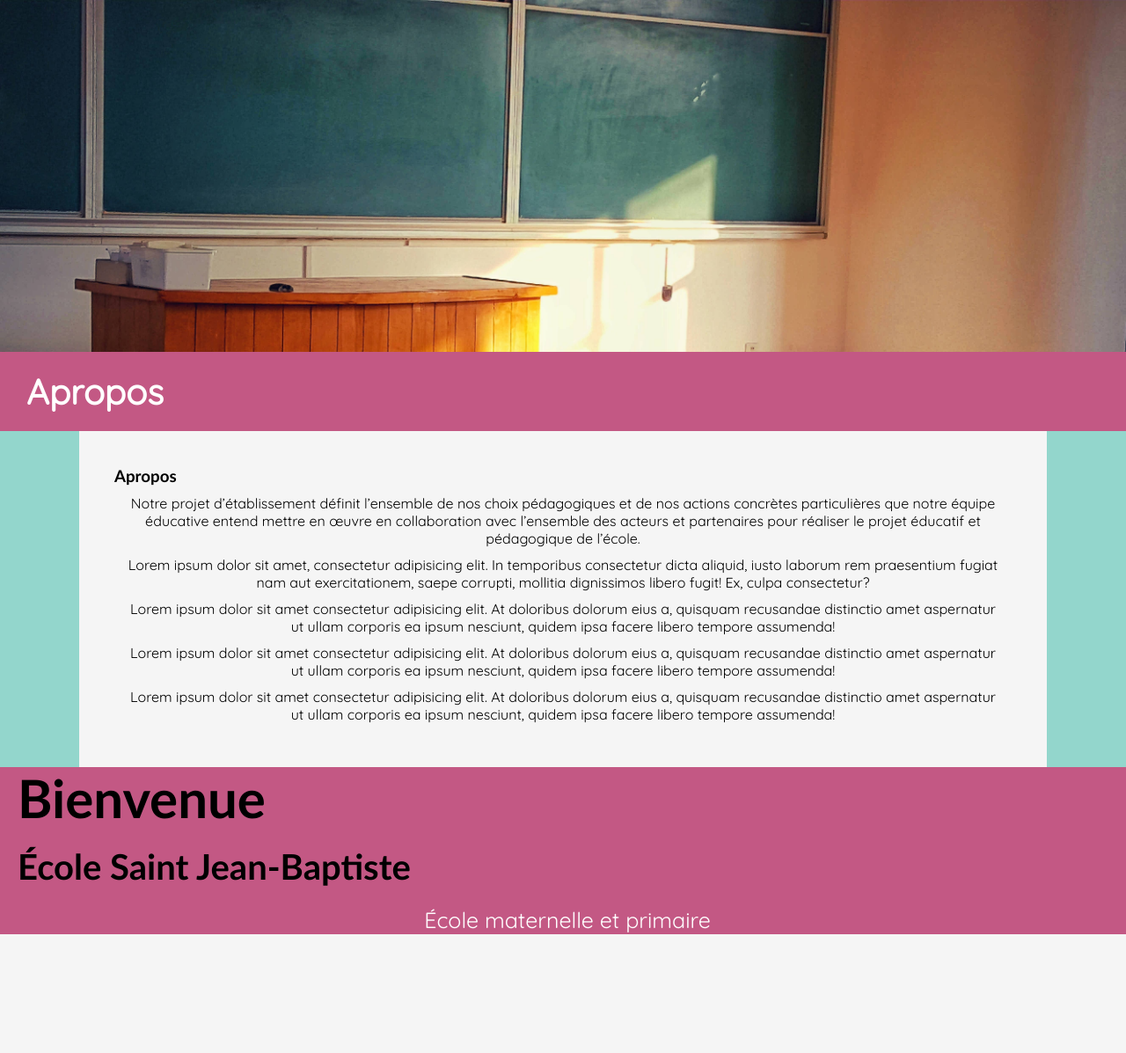
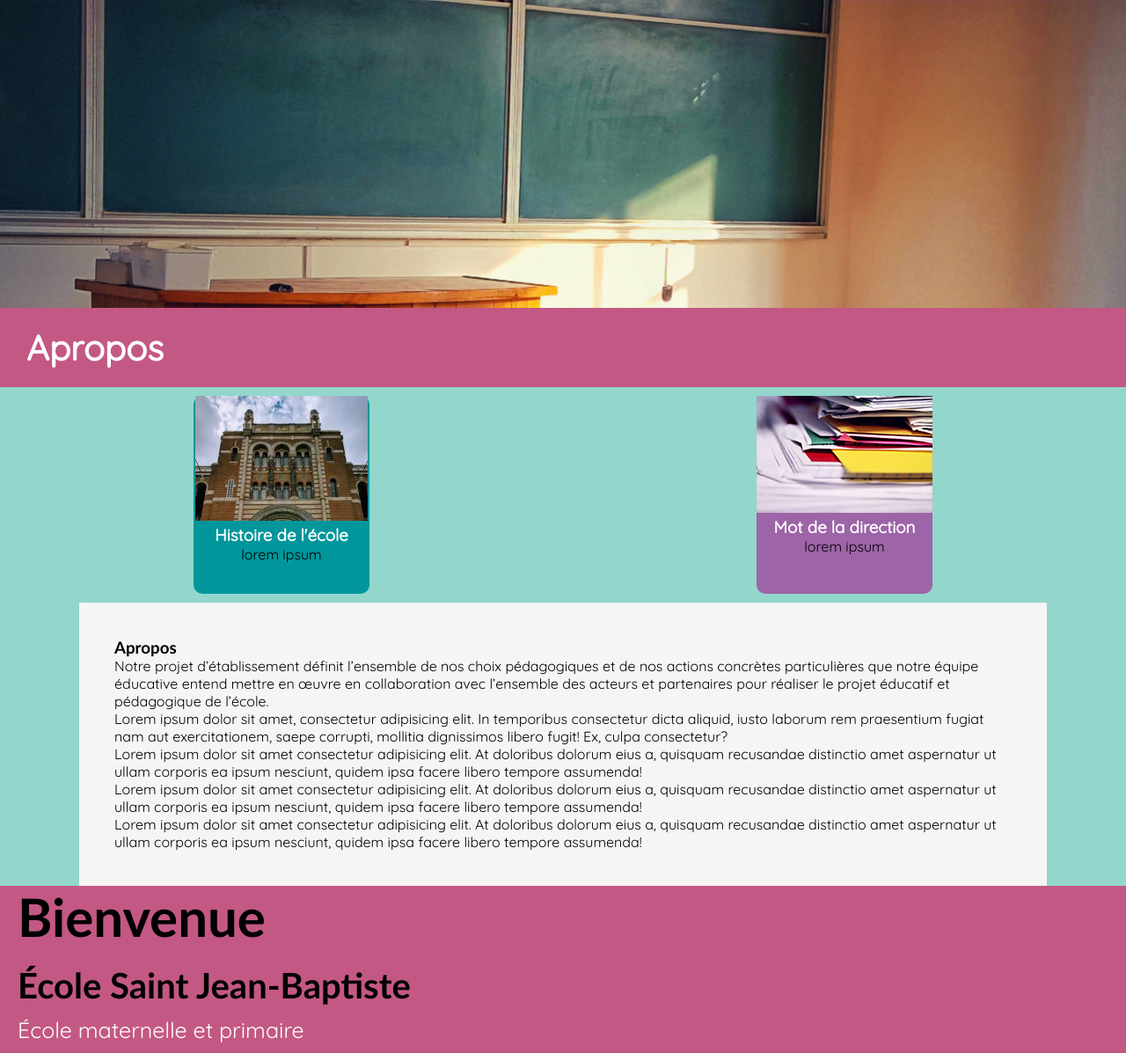
Before and after one commit to emontaigne/ecole_st_jean_baptiste_php, a PHP site: template view/page/apropos.php in a window 1280 px wide. Shown: the whole page at 88% size. Before the commit the page ends 1062 px from the top, so only its background shows below. Run offline with PHP 8.4, Linux system fonts and the light colour scheme; the template is opened without the code that fills it, so the values that code supplies are empty.

Commit message:
changed header size, added cards to apropos and changed alignment

```diff
--- a/public/css/activites.css
+++ b/public/css/activites.css
@@ -1,16 +1,24 @@
 .activites-test {
   color: red;
 }
+/* -----header----- */
+.header-img-acti {
+  background: url("../images/activity3.jpg");
+  width: 100%;
+  height: 350px;
+  background-size: cover;
+}
+
+.activites-rose {
+  display: flex;
+}
+.fleche-retour-activites > a {
+  color: white;
+}
+/* -----main text----- */
 .texte-info-activites {
   background-color: whitesmoke;
   width: 1100px;
   padding: 40px;
   margin: auto;
 }
-
-.header-img-acti {
-  background: url("../images/activity3.jpg");
-  width: 100%;
-  height: 400px;
-  background-size: cover;
-}
--- a/public/css/apropos.css
+++ b/public/css/apropos.css
@@ -4,7 +4,7 @@
 
 .header-img-apropos {
   width: 100%;
-  height: 400px;
+  height: 350px;
   background: url("../images/classroom.jpg");
   background-size: cover;
 }
--- a/public/css/covid.css
+++ b/public/css/covid.css
@@ -1,7 +1,7 @@
 /* -----header------*/
 .header-img-covid {
   width: 100%;
-  height: 400px;
+  height: 350px;
   background: url("../images/corona-img-01.jpg");
   background-size: cover;
 }
--- a/public/css/ephemerides.css
+++ b/public/css/ephemerides.css
@@ -5,6 +5,6 @@
 .header-img-ephe {
   background: url("../images/calendar.jpg");
   width: 100%;
-  height: 400px;
+  height: 350px;
   background-size: cover;
 }
--- a/public/css/histoire.css
+++ b/public/css/histoire.css
@@ -4,7 +4,7 @@
 
 .header-img-histoire {
   width: 100%;
-  height: 400px;
+  height: 350px;
   background: url("../images/school.jpg");
   background-size: cover;
 }
--- a/public/css/info.css
+++ b/public/css/info.css
@@ -9,7 +9,7 @@
 /* -----header----- */
 .header-img-info {
   width: 100%;
-  height: 400px;
+  height: 350px;
   background: url("../images/books-crop-2.jpg");
   background-size: cover;
 }
--- a/public/css/motdirection.css
+++ b/public/css/motdirection.css
@@ -1,6 +1,6 @@
 .header-img-mot {
   width: 100%;
-  height: 400px;
+  height: 350px;
   background: url("../images/classroom2.jpg");
   background-size: cover;
 }
--- a/public/css/parents.css
+++ b/public/css/parents.css
@@ -37,7 +37,7 @@ html {
 }
 
 .boxTitle > h2,
-p {
+.boxTitle > p {
   margin: 10px;
   padding: 0;
   text-align: center;
@@ -67,7 +67,7 @@ a:link {
   font-family: "quicksand";
   text-decoration: none;
   color: black;
-  text-align: center;
+  /* text-align: center; */
 }
 
 .Pv {
--- a/public/css/roi.css
+++ b/public/css/roi.css
@@ -8,6 +8,6 @@
 .header-img-roi {
   background: url("../images/supplies.jpg");
   width: 100%;
-  height: 400px;
+  height: 350px;
   background-size: cover;
 }
--- a/view/page/activites.php
+++ b/view/page/activites.php
@@ -1,8 +1,10 @@
 <div class="header-img-acti" id="header-img"></div>
-<div class="div-rose">
+<div class="div-rose activites-rose">
     <a href="">
         <h1>Activités</h1>
     </a>
+
+    <div class="fleche-retour-activites"><a href="?section=accueil">Home</a>><a href="?section=info"> Informations générales</a>><a href="?section=activites">Activités</a></div>
 </div>
 
 <div class="texte-info-activites">
--- a/view/page/apropos.php
+++ b/view/page/apropos.php
@@ -1,6 +1,23 @@
 <div class="header-img-apropos" id="header-img"></div>
 <div class="div-rose">
     <a href=""><h1>Apropos</h1></a>
+</div>
+
+<div class="cards-info">
+  <a href="?section=histoire" style="text-decoration: none">
+    <div class="card-info activites" id="activites-button" style="border:10px solid 01969b;">
+      <img src="public/images/school-sm-crop.jpg" alt="" />
+      <h3>Histoire de l'école</h3>
+      <p>lorem ipsum</p>
+    </div>
+  </a>
+  <a href="?section=motdirection" style="text-decoration: none">
+    <div class="card-info roi" id="roi-button">
+      <img src="public/images/info3.png" alt="" />
+      <h3>Mot de la direction</h3>
+      <p>lorem ipsum</p>
+    </div>
+  </a>
 </div>
 
 <!-- <p class="apropos-test">Hello world!</p> -->
```
Also changed, not shown: view/page/info.php (+15 -13 lines), public/images/school-sm-crop.jpg (added), public/images/school-sm.jpg (added), 1 other file.
